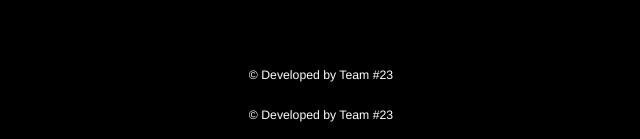
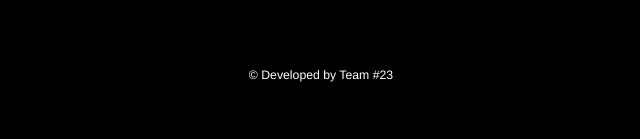
Before and after one commit to adityadr/CoinPanda, a Flask app: page /404 in a window 1280 px wide. Shown: the part 841-980 px from the top of the page, without its empty margins (319-959 px from the left). After the commit the page ends 923 px from the top, so only its background shows below. Run offline with Flask 2, Linux system fonts and the light colour scheme; some libraries are stand-ins or nearby versions.

Commit message:
fixed 404 footer

```diff
--- a/templates/404.html
+++ b/templates/404.html
@@ -25,6 +25,4 @@
 			</div>
 			<!-- 	<p>Auto back to home page</p> -->
 		</div>
-    <div class="clearfix"></div>
-    <footer class="site-footer footer"><p>&copy; Developed by Team #23 </p></footer>
    {% endblock %}
```
